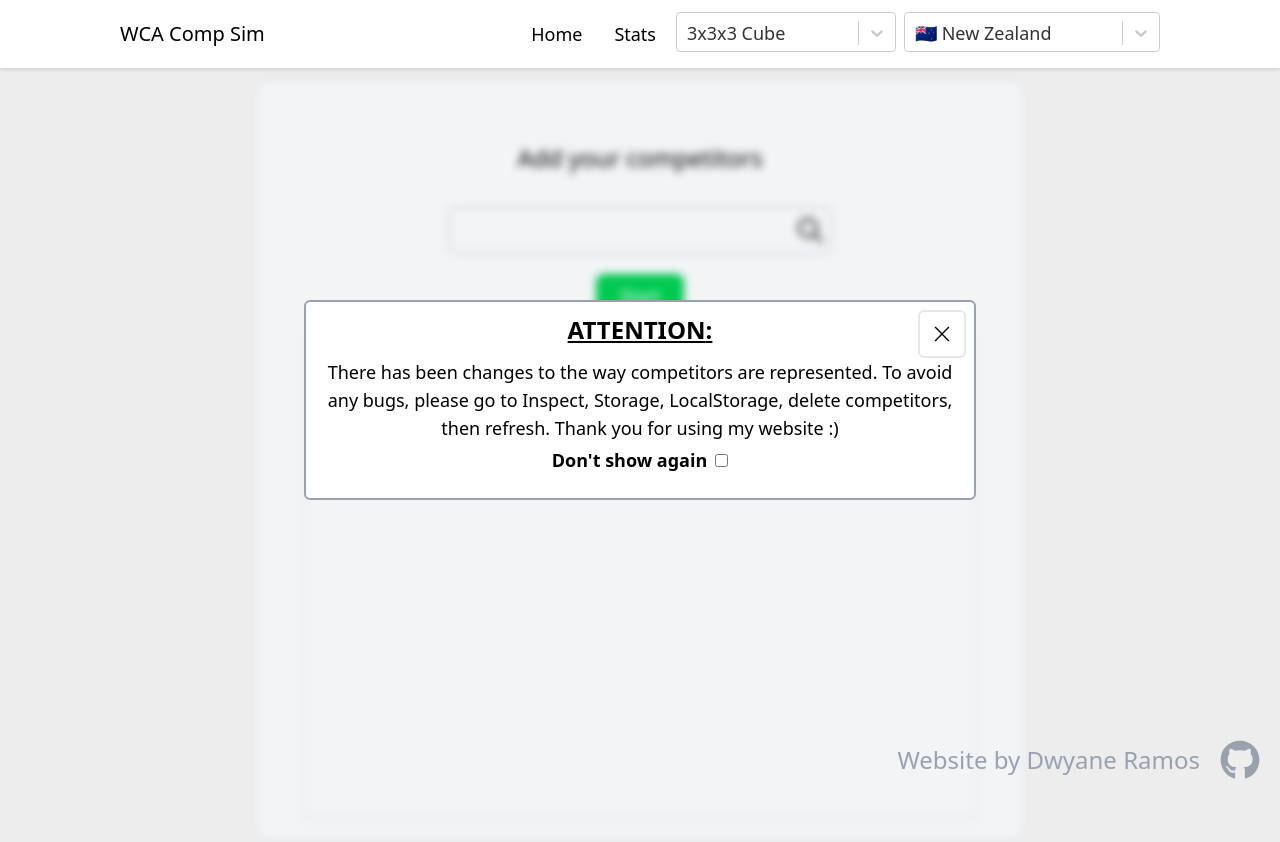
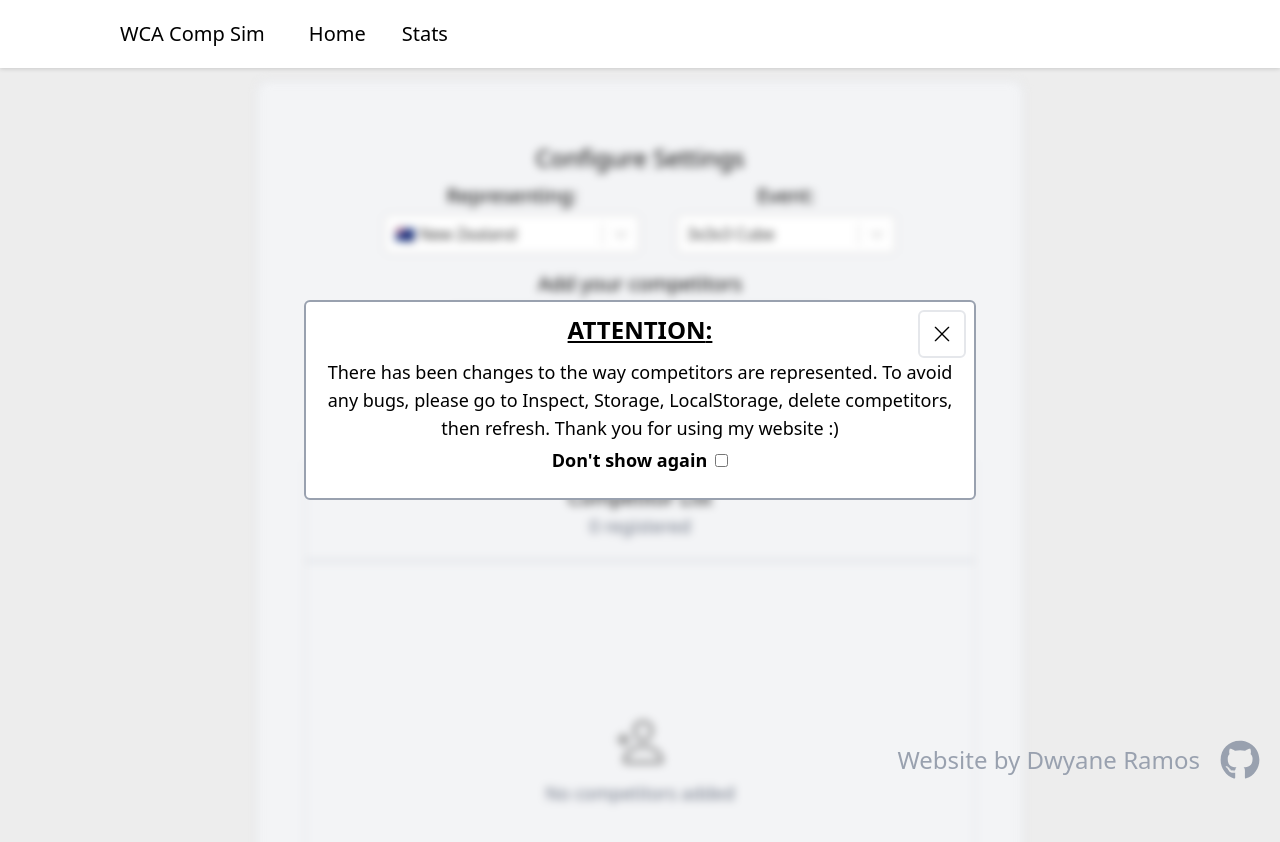
Before and after one commit to dwyaneramos/wca-comp-sim, a React (Vite) app: page / in a window 1280 px wide. Shown: the top 842 px of the page. Built offline with nearby package versions, Linux system fonts and the light colour scheme.

Commit message:
put select dropdowns into select screen instead of navbar. Select screen changes

```diff
--- a/src/App.jsx
+++ b/src/App.jsx
@@ -26,7 +26,7 @@
 
 const Watermark = () => {
   return (
-    <div className = "flex flex-row gap-5 items-center absolute bottom-0 right-0 p-5 text-2xl text-gray-400">
+    <div className = "flex flex-row gap-5 items-center sticky md:fixed bottom-0 right-0 p-5 text-2xl text-gray-400">
       <h1>
         Website by Dwyane Ramos
       </h1>
@@ -101,8 +101,8 @@
         popupColor = {"red-500"} setDisableUpdatePopup = {setDisableUpdatePopup}/>}
 
       <CurrentPage changePage = {changePage} setPopup = {setError} setCompetitors = {setCompetitors}
-        competitors = {competitors} event={event} setStats={setStats} stats={stats} resetCompetitors = {Simulate}
-        nationality={nationality} disableApp={disableApp}/>
+        competitors = {competitors} setEvent = {setEvent} event={event} setStats={setStats} stats={stats} resetCompetitors = {Simulate}
+        nationality={nationality} setNationality={setNationality} disableApp={disableApp}/>
       <Watermark/>
     </>
   )
--- a/src/components/NavBar.jsx
+++ b/src/components/NavBar.jsx
@@ -1,6 +1,4 @@
 import {useState, useEffect} from "react";
-import {countryToFlag, countries} from "./services/nationality.js"
-import Select from "react-select"
 
 
 export const NavBar = ({changePage, disabledEventDropdown, setEvent, defaultEvent, setNationality, defaultNationality}) => {
@@ -8,7 +6,7 @@
 
 
   return (
-    <div className = "flex flex-col sm:place-content-between bg-white drop-shadow-sm sm:px-30 text-lg py-3 fixed top-0 w-screen z-100">
+    <div className = "flex flex-col bg-white drop-shadow-sm sm:px-30 text-lg py-3 fixed top-0 w-screen z-100">
 
       {isSmall &&
         <div className="flex flex-col justify-center items-center gap-2">
@@ -19,26 +17,17 @@
               <a href="" className="py-1 hover:bg-gray-200 transition py-2 px-3 rounded-md">Home</a>
               <a href="" onClick={()=>changePage("")} className="py-1 hover:bg-gray-200 transition py-2 px-3 rounded-md">Stats</a>
             </div>
-
-              <SelectEventDropdown disabled = {disabledEventDropdown} setEvent = {setEvent} defaultEvent={defaultEvent}/>
-          <NationalityDropdown disabled = {disabledEventDropdown} defaultNationality={defaultNationality} setNationality = {setNationality}/>
         </div>
 
 
       }
 
       {!isSmall &&
-        <div className = "flex place-content-between">
-          <div>
-            <h1 className = "text-xl py-2 ">WCA Comp Sim</h1>
-          </div>
+        <div className = "flex text-xl gap-3">
+            <h1 className = " py-2 pr-5 ">WCA Comp Sim</h1>
 
-          <div className = "flex flex-row gap-2">
-            <a href="#" onClick={()=>changePage("Home")} className="py-1 hover:bg-gray-200 transition py-2 px-3 rounded-md">Home</a>
-            <a href="#" onClick={()=>changePage("Stats")}  className="py-1 hover:bg-gray-200 transition py-2 px-3 rounded-md">Stats</a>
-          <SelectEventDropdown disabled = {disabledEventDropdown} setEvent = {setEvent} defaultEvent={defaultEvent}/>
-          <NationalityDropdown disabled = {disabledEventDropdown} defaultNationality={defaultNationality} setNationality = {setNationality}/>
-          </div>
+            <a href="#" onClick={()=>changePage("Home")} className="hover:bg-gray-200 transition py-2 px-3 rounded-md">Home</a>
+            <a href="#" onClick={()=>changePage("Stats")}  className=" hover:bg-gray-200 transition py-2 px-3 rounded-md">Stats</a>
         </div>
 
 
@@ -48,49 +37,3 @@
 
   )
 }
-
-const NationalityDropdown = ({disabled, defaultNationality, setNationality}) => {
-  const options =  Object.entries(countries).map(([id, c]) => ({value: id, label: `${c.flag} ${c.name}`}))
-  return (
-  <Select options={options} onChange={(option) => setNationality(option.value)} isDisabled={disabled}
-    defaultValue={{value : defaultNationality, label: `${countryToFlag(defaultNationality)} ${countries[defaultNationality].name}`}}
-    classNames={{
-        control: ({ isFocused }) => `w-3xs h-10`,
-
-      }}/>
-  )
-}
-
-
-
-const SelectEventDropdown = ({ disabled, setEvent, defaultEvent }) => {
-  const wcaEvents = [
-    { label: "3x3x3 Cube", value: "333" },
-    { label: "2x2x2 Cube", value: "222" },
-    { label: "4x4x4 Cube", value: "444" },
-    { label: "5x5x5 Cube", value: "555" },
-    { label: "6x6x6 Cube", value: "666" },
-    { label: "7x7x7 Cube", value: "777" },
-    { label: "3x3x3 Blindfolded", value: "333bf" },
-    { label: "3x3x3 Fewest Moves", value: "333fm" },
-    { label: "3x3x3 One-Handed", value: "333oh" },
-    { label: "Clock", value: "clock" },
-    { label: "Megaminx", value: "minx" },
-    { label: "Pyraminx", value: "pyram" },
-    { label: "Skewb", value: "skewb" },
-    { label: "Square-1", value: "sq1" },
-    { label: "4x4x4 Blindfolded", value: "444bf" },
-    { label: "5x5x5 Blindfolded", value: "555bf" },
-  ];
-  return (
-    <Select options = {wcaEvents} onChange = {(event) => setEvent(event.value)} isDisabled={disabled}
-      defaultValue = {{value : defaultEvent, label : wcaEvents.find((e) => e.value === defaultEvent).label}}
-      classNames = {{
-          control: ({isFocused}) => `w-55 h-10`,
-        }}
-
-    />
-
-
-  )
-}
--- a/src/components/sections/Game.jsx
+++ b/src/components/sections/Game.jsx
@@ -183,17 +183,17 @@
   return (
     <section className = {`flex flex-col pt-15 items-center gap-3  w-screen h-screen bg-white ${disableApp ? "pointer-events-none blur-xs" : ""}`}>
       {inspectionOn && <InspectionTimer setInspection = {setInspection}/> }
-      <h1 className="text-3xl pt-20 px-20 text-center">{scramble}</h1>
+      <h1 className="text-2xl md:text-3xl pt-20 px-20 text-center">{scramble}</h1>
 
 
-      <div className = "flex flex-row gap-2 mt-10 mb-2">
+      <div className = "flex flex-row gap-2 md:mt-10 mb-2">
 
         <button type="" className={`${endOfRound ?  "bg-gray-300" : "bg-green-500 cursor-pointer"} rounded-md p-1`}
           disabled={endOfRound} onClick={()=>setInspection(prev => !prev)}>
           <FaStopwatch size={30} color = {`${endOfRound ? "#374151" : "white"}`}/>
         </button>
 
-        <input type="text"  className ="border-2 border-gray-400 rounded-md w-md h-10  px-2 " onKeyPress={(e)=>{if(e.key=="Enter" && !endOfRound) submitTime(timeInput)}}
+        <input type="text"  className ="border-2 border-gray-400 rounded-md w-3xs md:w-md h-10  px-2 " onKeyPress={(e)=>{if(e.key=="Enter" && !endOfRound) submitTime(timeInput)}}
           name="time" value={timeInput} onChange={(e) => setTime(e.target.value.trim())} />
 
         <button disabled={endOfRound} onClick={() => submitTime(timeInput)} type=""
@@ -206,7 +206,7 @@
 
 
         <button type="" disabled={!endOfRound}
-          className = {`${endOfRound ? "cursor-pointer bg-green-500 text-white" : "bg-gray-200 text-gray-700"} mb-2 w-sm p-2 rounded-md `}
+          className = {`${endOfRound ? "cursor-pointer bg-green-500 text-white" : "bg-gray-200 text-gray-700"} mb-2 w-xs md:w-sm p-2 rounded-md `}
 
           onClick = {() => resetRound()}>Rematch</button>
 
@@ -226,10 +226,14 @@
       <TimeHeaders numSolvesInRound = {numSolvesInRound}/>
 
       <div className="overflow-y-scroll h-[50vh]">
+        {/*
+
+
         <DisplayCuberTimes solveNum = {solveNum} canViewOtherTimes = {canViewOtherTimes}
           competitors = {sortedCompetitors} canViewPotentialAvg = {canViewPotentialAvg} setShowPopup = {setShowPopup} numSolvesInRound = {numSolvesInRound}
           setRecords = {setRecords} records = {records}/>
         {showPopup.cuber !== null && <EditTimePopup cuber = {showPopup.cuber} idx = {showPopup.solveIdx} onClick={editTime}/>}
+        */}
       </div>
     </section>
   )
@@ -258,17 +262,24 @@
 const TimeHeaders = ({numSolvesInRound}) => {
   let solves = new Array(numSolvesInRound); for (let i = 1; i <= numSolvesInRound; i++) solves[i - 1] = i
 
+  const isMobile = window.screen.width < 768
+  console.log(isMobile, "RAH")
   return (
-     <div className = {`grid w-3xl text-center ${numSolvesInRound == 3 ? `grid-cols-7` : `grid-cols-9`} border-2 border-gray-200 rounded-md p-2 items-center`}>
+     <div className = {`grid w-full md:w-3xl place-content-around text-center grid-cols-5 ${numSolvesInRound == 3 ? `md:grid-cols-7` : `md:grid-cols-9`} border-2 border-gray-200 rounded-md p-2 items-center`}>
       <h1>Rank</h1>
       <h1 className="col-span-2 text-left">Competitor</h1>
+        {isMobile &&
+            <h1>
+             Best
+            </h1>
+        }
 
-      {solves.map((s) => {
-        return (
-          <h1 key ={s}>Solve {s}</h1>
-        )
-      })}
-      <h1>Average: </h1>
+        {!isMobile && solves.map((s) => {
+          return (
+            <h1 key ={s}>Solve {s}</h1>
+          )
+        })}
+      <h1>Average </h1>
     </div>
   )
 }
@@ -350,6 +361,34 @@
   const isAvgRecord = solveNum == numSolvesInRound ? checkIfRecord(cuber.avg, records, cuber.country, "avg") : false
   const avgColour = recordColorLookup[isAvgRecord]
 
+  const cuberTimesToDisplay = cuber.id === PLAYER_ID ?
+        cuber.times.map((time, idx) => {
+          const timeToDisplay = idx + 1 <= solveNum && (canViewOtherTimes || cuber.id === PLAYER_ID) ? formatTime(time) : "#####"
+          const isRecord = idx + 1 <= solveNum ? checkIfRecord(time, records, cuber.country, "sin") : false;
+
+                 return (
+            <button key = {idx} onClick={()=>setShowPopup({cuber: cuber, solveIdx : idx})} disabled = {idx + 1 <= solveNum ? false : true}
+              className = {`text-center ${recordColorLookup[isRecord]} ${cuber.id == PLAYER_ID && idx < solveNum ? "hover:text-gray-600 cursor-pointer": ""}`}>
+              {timeToDisplay}
+            </button>
+          )
+
+
+        })
+
+        :
+
+        cuber.times.map((time, idx) => {
+          const timeToDisplay = idx + 1 <= solveNum && (canViewOtherTimes || cuber.id === PLAYER_ID) ? formatTime(time) : "#####"
+          const isRecord = idx + 1 <= solveNum ? checkIfRecord(time, records, cuber.country, "sin") : false;
+
+
+          return (
+            <div key = {idx} className = {`text-center ${recordColorLookup[isRecord]}`}>
+              {timeToDisplay}
+            </div>
+          )
+        })
 
   return (
     <div className = {`grid w-3xl ${numSolvesInRound == 3 ? "grid-cols-7" : "grid-cols-9"} border-2 border-gray-200 rounded-md items-center pr-2`}>
@@ -364,41 +403,10 @@
 
 
       {/* Display Times */}
+      {cuberTimesToDisplay}
 
 
 
-      {/* Player's times*/}
-      {cuber.id === PLAYER_ID &&
-
-        cuber.times.map((time, idx) => {
-          const timeToDisplay = idx + 1 <= solveNum && (canViewOtherTimes || cuber.id === PLAYER_ID) ? formatTime(time) : "#####"
-          const isRecord = idx + 1 <= solveNum ? checkIfRecord(time, records, cuber.country, "sin") : false;
-
-                 return (
-            <button key = {idx} onClick={()=>setShowPopup({cuber: cuber, solveIdx : idx})} disabled = {idx + 1 <= solveNum ? false : true}
-              className = {`text-center ${recordColorLookup[isRecord]} ${cuber.id == PLAYER_ID && idx < solveNum ? "hover:text-gray-600 cursor-pointer": ""}`}>
-              {timeToDisplay}
-            </button>
-          )
-
-
-        })
-      }
-
-      {/* Competitors' times*/}
-      {cuber.id !== PLAYER_ID &&
-        cuber.times.map((time, idx) => {
-          const timeToDisplay = idx + 1 <= solveNum && (canViewOtherTimes || cuber.id === PLAYER_ID) ? formatTime(time) : "#####"
-          const isRecord = idx + 1 <= solveNum ? checkIfRecord(time, records, cuber.country, "sin") : false;
-
-
-          return (
-            <div key = {idx} className = {`text-center ${recordColorLookup[isRecord]}`}>
-              {timeToDisplay}
-            </div>
-          )
-        })
-      }
 
       {/* Display BPA/WPA/AVG */}
 
--- a/src/components/sections/SelectCubers.jsx
+++ b/src/components/sections/SelectCubers.jsx
@@ -1,24 +1,85 @@
 import {useState, useEffect} from "react";
+import {countryToFlag, countries} from "../services/nationality.js"
 import { IoIosSearch } from "react-icons/io";
 import { IoPersonAddOutline } from "react-icons/io5";
 import {searchCubers} from "../services/searchCubers.js"
 import {addCompetitor} from "../services/competitors.js"
 import {PLAYER_ID} from "../utils/constants.js"
+import Select from "react-select"
 
-export const SelectCubers = ({changePage, setCompetitors, competitors, disableApp}) => {
+export const SelectCubers = ({changePage, setCompetitors, competitors, disableApp, setEvent, event, setNationality, nationality}) => {
 
   return (
-    <div className= {`flex content-center h-screen justify-center   ${disableApp ? "blur-xs pointer-events-none": ""}`}>
-      <div className ="flex flex-col mx-auto gap-5 bg-gray-100 items-center rounded-xl  border-2 border-gray-200
-                        w-[95vw] overflow-x-hidden mt-20 sm:w-3xl h-190">
-          <h1 className="text-2xl pb-3 pt-15">Add your competitors</h1>
+    <div className= {`flex content-center justify-center   ${disableApp ? "blur-xs pointer-events-none": ""}`}>
+      <div className ="flex flex-col mx-auto gap-2 bg-gray-100 items-center rounded-xl  border-2 border-gray-200
+                        w-[95vw] h-full overflow-x-hidden pb-10 mt-20 sm:w-3xl ">
+        <h1 className="text-2xl pt-15 font-medium">Configure Settings</h1>
+        <div className="w-lg relative">
+          <div className="absolute z-2 right-0">
+            <h2 className="text-center text-xl font-medium mb-1">Event:</h2>
+            <SelectEventDropdown setEvent = {setEvent} defaultEvent={event}/>
+          </div>
+          <div className="absolute z-2 left-0">
+            <h2 className="text-center text-xl font-medium mb-1">Representing:</h2>
+            <NationalityDropdown defaultNationality={nationality} setNationality = {setNationality}/>
+          </div>
+        </div>
+
+
+          <h1 className="text-xl pt-20 font-medium">Add your competitors</h1>
           <SearchBar setCompetitors = {setCompetitors} competitors = {competitors} disableApp ={disableApp}/>
-          <button onClick={() => changePage("Game")} type="" className=" bg-green-500 py-2 cursor-pointer px-6 rounded-lg text-white text-lg">Start</button>
+
+          <button onClick={() => changePage("Game")} type="" className=" bg-green-500 py-2 px-10 my-6 cursor-pointer px-6 rounded-lg text-white text-lg">Start</button>
 
       <DisplayCompetitors competitors = {competitors} setCompetitors = {setCompetitors}/>
 
       </div>
     </div>
+  )
+}
+const NationalityDropdown = ({defaultNationality, setNationality}) => {
+  const options =  Object.entries(countries).map(([id, c]) => ({value: id, label: `${c.flag} ${c.name}`}))
+  return (
+  <Select options={options} onChange={(option) => setNationality(option.value)}
+    defaultValue={{value : defaultNationality, label: `${countryToFlag(defaultNationality)} ${countries[defaultNationality].name}`}}
+    classNames={{
+        control: ({ isFocused }) => `w-3xs h-10`,
+
+      }}/>
+  )
+}
+
+
+
+const SelectEventDropdown = ({setEvent, defaultEvent }) => {
+  const wcaEvents = [
+    { label: "3x3x3 Cube", value: "333" },
+    { label: "2x2x2 Cube", value: "222" },
+    { label: "4x4x4 Cube", value: "444" },
+    { label: "5x5x5 Cube", value: "555" },
+    { label: "6x6x6 Cube", value: "666" },
+    { label: "7x7x7 Cube", value: "777" },
+    { label: "3x3x3 Blindfolded", value: "333bf" },
+    { label: "3x3x3 Fewest Moves", value: "333fm" },
+    { label: "3x3x3 One-Handed", value: "333oh" },
+    { label: "Clock", value: "clock" },
+    { label: "Megaminx", value: "minx" },
+    { label: "Pyraminx", value: "pyram" },
+    { label: "Skewb", value: "skewb" },
+    { label: "Square-1", value: "sq1" },
+    { label: "4x4x4 Blindfolded", value: "444bf" },
+    { label: "5x5x5 Blindfolded", value: "555bf" },
+  ];
+  return (
+    <Select options = {wcaEvents} onChange = {(event) => setEvent(event.value)}
+      defaultValue = {{value : defaultEvent, label : wcaEvents.find((e) => e.value === defaultEvent).label}}
+      classNames = {{
+          control: ({isFocused}) => `w-55 h-10`,
+        }}
+
+    />
+
+
   )
 }
 
@@ -36,7 +97,7 @@
       <h2 className ="text-lg text-gray-500 text-center border-b-2 border-gray-300 pb-5 mb-5">{competitors.length - 1} registered</h2>
 
       {
-        competitors.length > 0 &&
+        competitors.length > 1 &&
       <div className = "flex  gap-2 justify-center pb-5  overflow-y-scroll
             content-start flex-wrap flex-row h-90">
 
@@ -61,8 +122,8 @@
       }
 
       {
-        competitors.length == 0 &&
-          <div className = "flex items-center flex-col pt-10">
+        competitors.length == 1 &&
+          <div className = "flex items-center justify-center flex-col h-90">
             <IoPersonAddOutline size={50} color={"gray"}/>
             <h1 className = "text-gray-500 text-lg pt-3">No competitors added</h1>
           </div>
@@ -125,9 +186,10 @@
   const resultsBorder = searchResults.length > 0 ? "border-2 border-gray-200" : ""
   return (
     <div onBlur={()=>{setInput("");}} className = "relative w-sm z-1 flex justify-center " onKeyDown = {(e) => handleKeyInput(e)}>
+
       <div className = "flex flex-row justify-center">
-        <input  onChange={(e) => setInput(e.target.value)} type="text" name="search bar" value={input}
-              className = "bg-gray-100 border-2 border-gray-300 rounded-md text-xl p-2 w-2xs sm:w-sm"/>
+        <input  onChange={(e) => setInput(e.target.value)} type="text" name="search bar" value={input} placeholder={"Search by name or WCA ID"}
+              className = "bg-white border-2 border-gray-300 rounded-md text-xl p-2 w-2xs sm:w-sm"/>
         <IoIosSearch size={33} className = "absolute ml-60 sm:ml-85 mt-2"/>
       </div>
 
```
Also changed, not shown: 1 other file (tests, documents, lock files or other folders).
